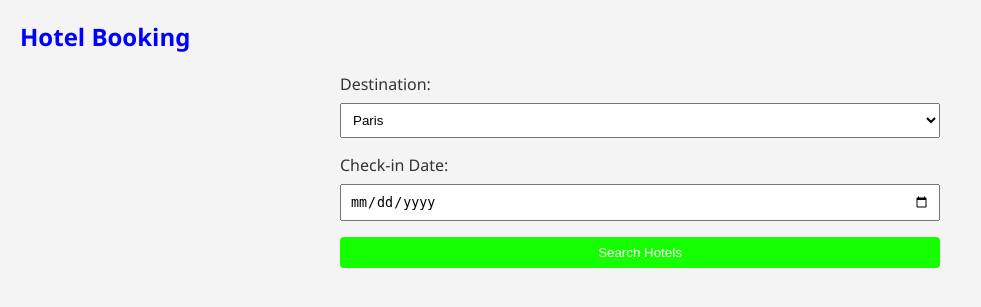
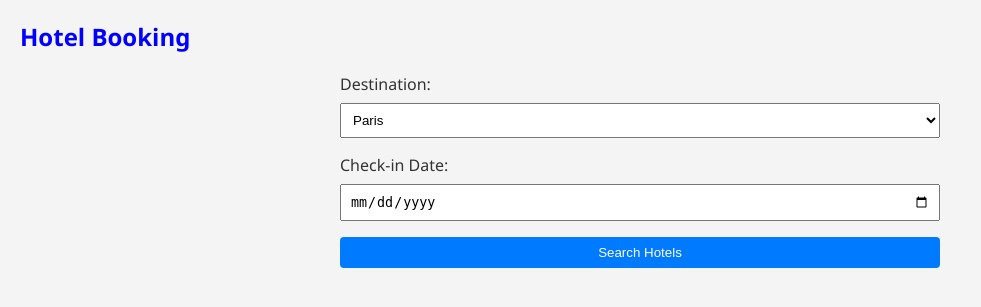
Before and after one commit to spiker08/travel_booking, a Flask app: page / in a window 1280 px wide. Shown: the top 307 px of the page, without its empty margins (0-981 px from the left). Run offline with Flask 3, Linux system fonts and the light colour scheme.

Commit message:
change 1

```diff
--- a/src/templates/index.html
+++ b/src/templates/index.html
@@ -34,7 +34,7 @@
         }
 
         button {
-            background-color: #15ff00;
+            background-color: #007BFF;
             color: white;
             border: none;
             border-radius: 4px;
```
